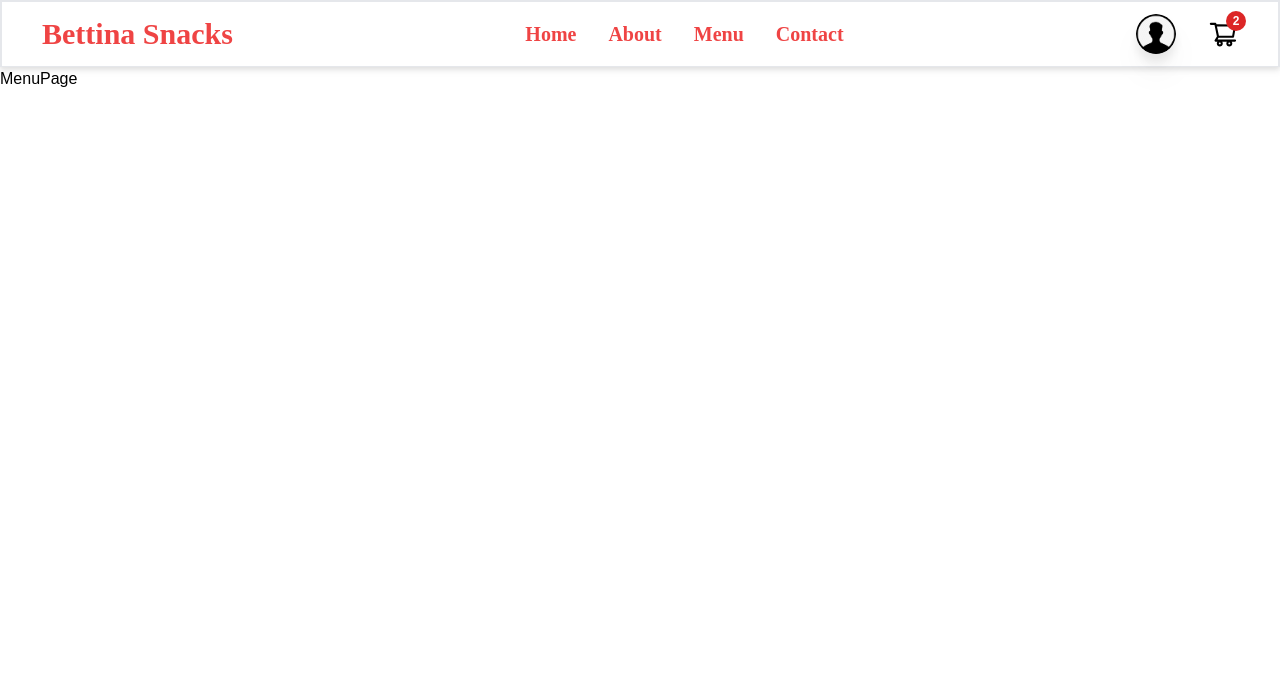
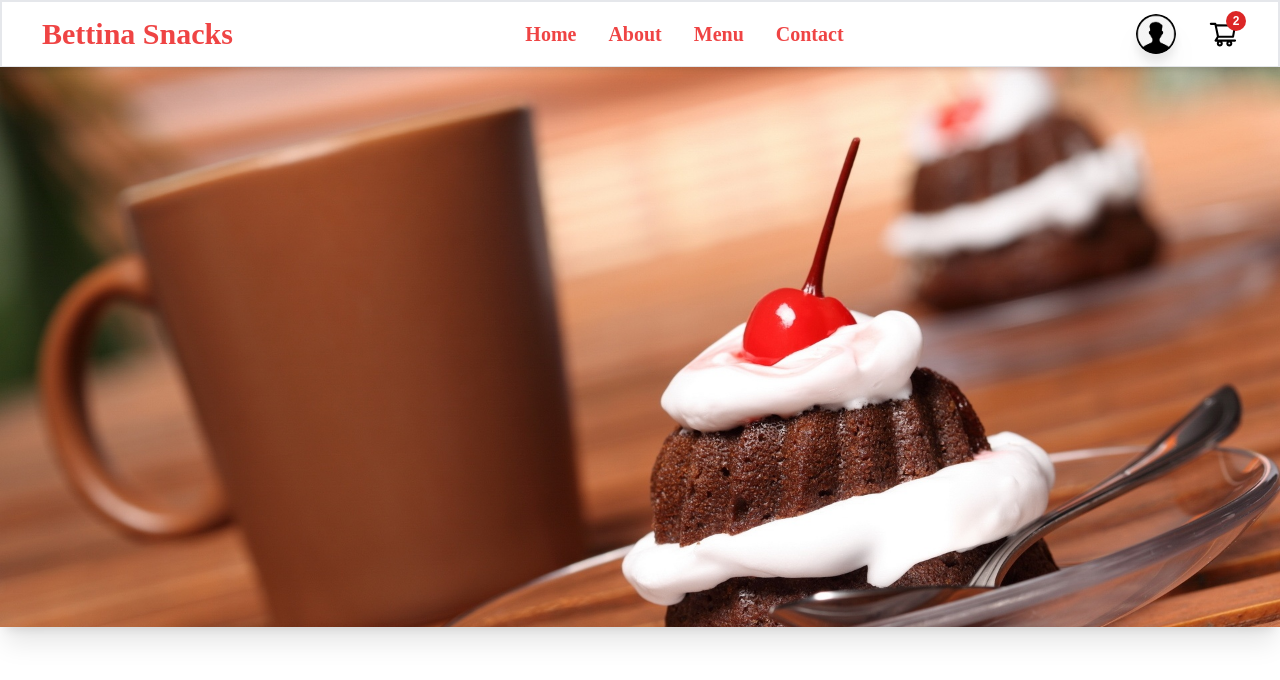
Before and after one commit to 208-code-titans/bettina-snacks, a React (Create React App) app: page /menu in a window 1280 px wide. Shown: the top 680 px of the page. Built offline with nearby package versions, Linux system fonts and the light colour scheme.

Commit message:
feat: :sparkles: update

```diff
--- a/src/components/MenuLanding/MenuLanding.jsx
+++ b/src/components/MenuLanding/MenuLanding.jsx
@@ -3,7 +3,7 @@ import { menuLanding } from '../images'
 
 const MenuLanding = () => {
   return (
-      <div className='w-screen h-[70vh] bg-blue-400 bg-cover bg-[center_top_-10rem] bg-no-repeat  shadow-xl' style={{ backgroundImage: `url(${menuLanding})` } }>
+      <div className='w-screen h-[50vh] lg:h-[70vh] 2xl:bg-center bg-cover  bg-no-repeat  shadow-xl' style={{ backgroundImage: `url(${menuLanding})` } }>
 
     </div>
   )
--- a/src/pages/MenuPage.jsx
+++ b/src/pages/MenuPage.jsx
@@ -1,8 +1,11 @@
 import React from 'react'
+import { MenuLanding } from '../components/components'
 
 const MenuPage = () => {
   return (
-    <div className='pt-[67px] md:pt[67px] w-screen h-screen'>MenuPage</div>
+    <div className='pt-[67px] md:pt[67px] w-screen h-screen'>
+      <MenuLanding />
+    </div>
   )
 }
 
```
